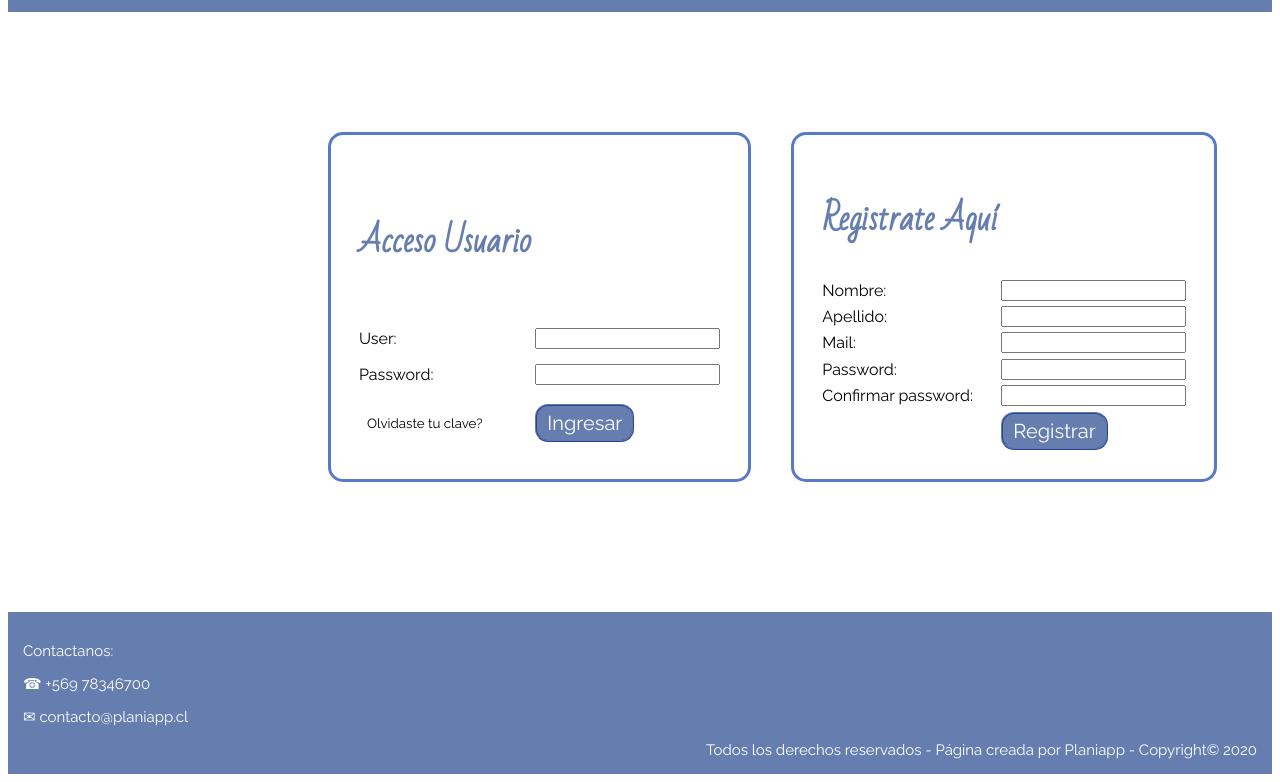
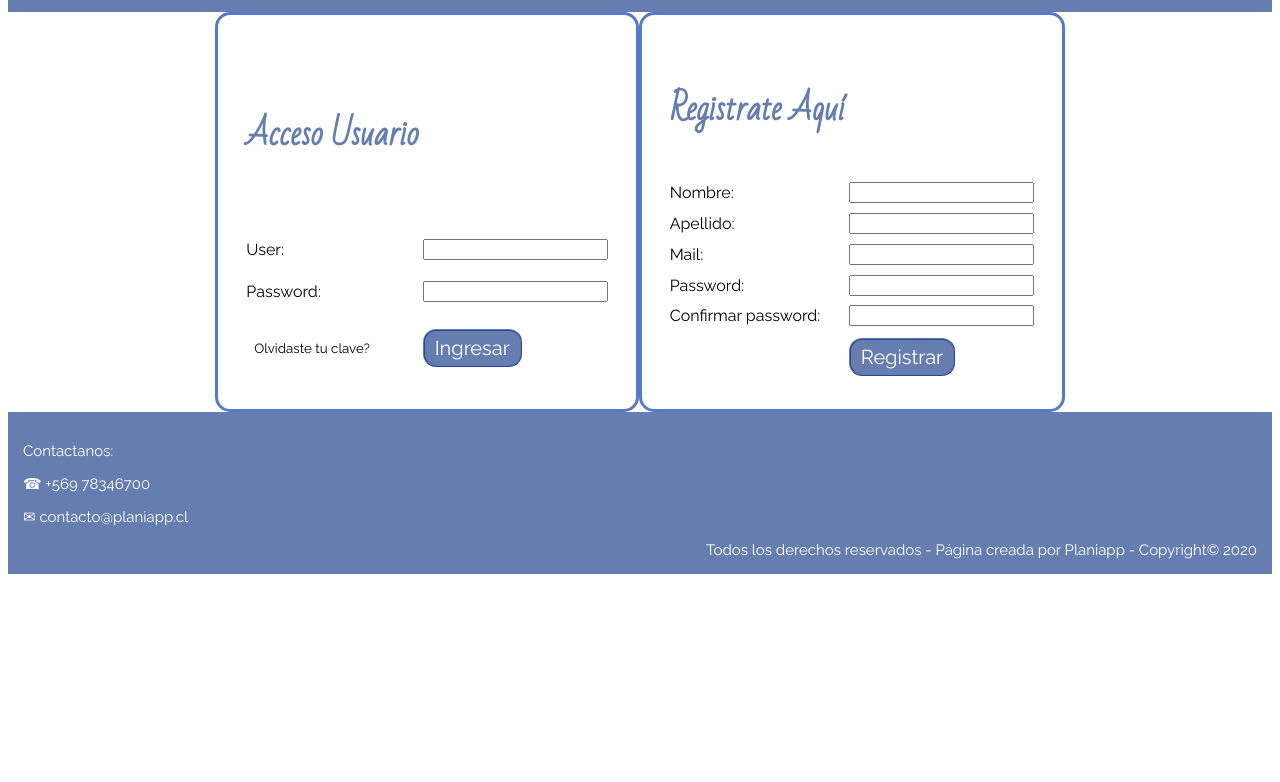
Before and after one commit to dosiscode/ev_final_mod_3, a plain HTML site: page LOGGIN.html in a window 1280 px wide. Shown: the part 76-858 px from the top of the page. After the commit the page ends 800 px from the top, so only its background shows below. Drawn offline with Linux system fonts and the light colour scheme.

Commit message:
Update login.css

```diff
--- a/css/login.css
+++ b/css/login.css
@@ -4,11 +4,10 @@ h1 {
 }
 
 .acceso{
-    margin-left: 300px;
-    padding-top:100px;
-    padding-bottom: 500px;
+    display: flex;
+    justify-content: center;
+}
 
-}
 .ingreso, .registro{
     background-color: white;
     border-radius: 15px;
@@ -16,8 +15,7 @@ h1 {
     border: 3px solid #5878ca;
     padding: 25px;
     float: left;
-    height: 350px;
-    margin: 20px;
+    height: 400px;
 }
 #popup{
     display:none;
```
